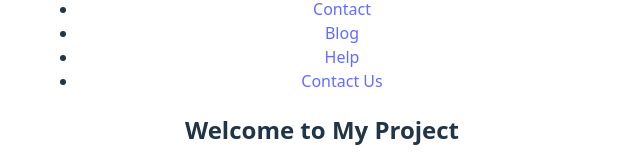
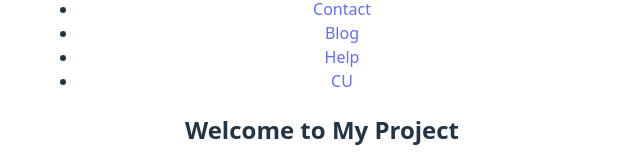
Before and after one commit to Tahir-programmer/FirstProject, a React (Vite) app in the folder FirstProject/: page / in a window 1280 px wide. Shown: the part 384-544 px from the top of the page, without its empty margins (318-958 px from the left). Built offline with nearby package versions, Linux system fonts and the light colour scheme.

Commit message:
Menu Modified

```diff
--- a/FirstProject/src/components/header.jsx
+++ b/FirstProject/src/components/header.jsx
@@ -12,7 +12,7 @@ function header() {
                 <li><a href="#contact" className="hover:underline">Contact</a></li>
                 <li><a href="#blog" className="hover:underline">Blog</a></li>
                 <li><a href="#projects" className="hover:underline">Help</a></li>
-                <li><a href="#contact-us">Contact Us</a></li>
+                <li><a href="#contact-us">CU</a></li>
             </ul>
         </nav>
         </header>
```
